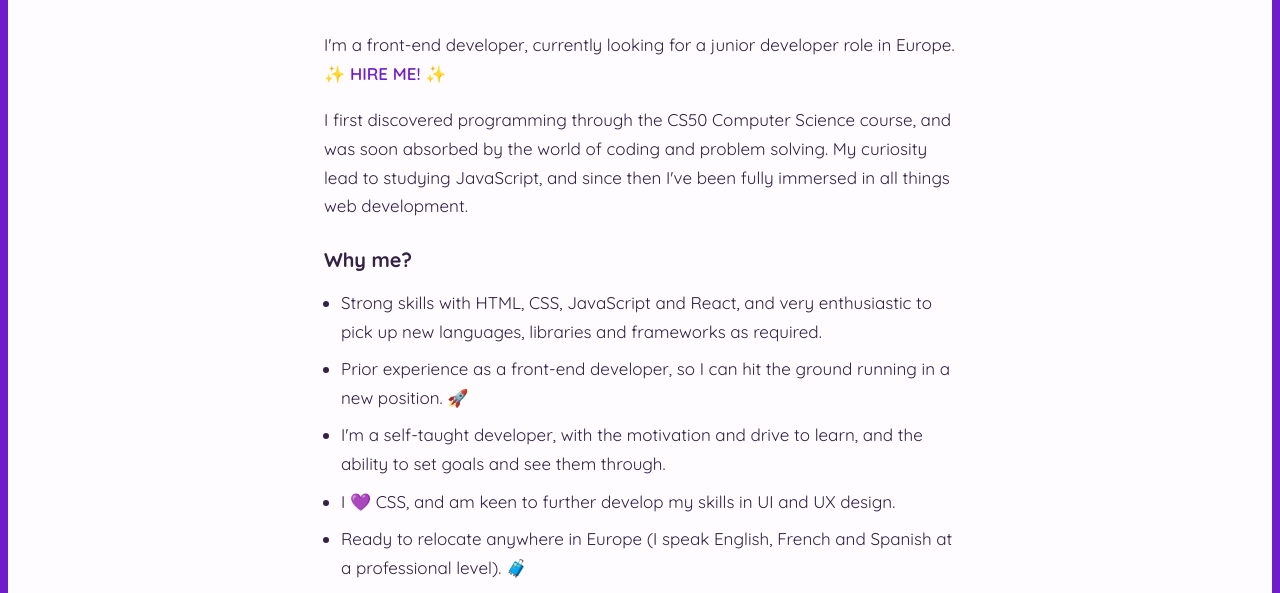
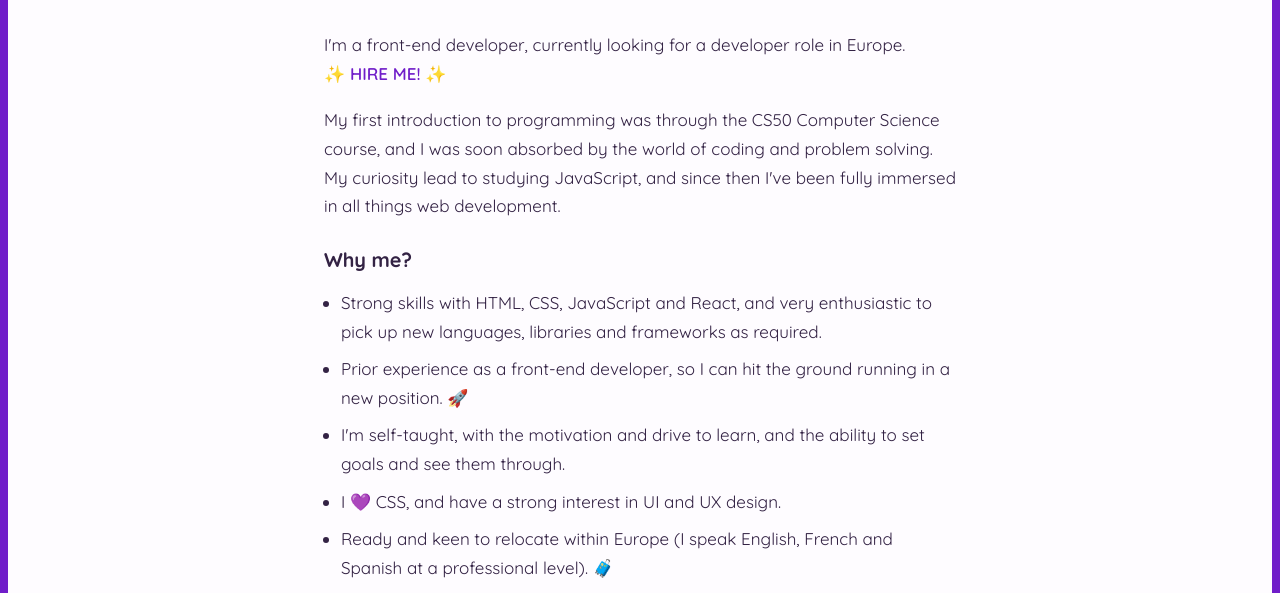
Before and after one commit to erinfm/personal-site-v2, a Gatsby site: page / in a window 1280 px wide. Shown: the part 207-800 px from the top of the page. Built offline with nearby package versions, Linux system fonts and the light colour scheme; Gatsby itself is replaced by a stand-in of ours.

Commit message:
changes to home page text, and reordering of projects in projects.js

```diff
--- a/src/pages/index.js
+++ b/src/pages/index.js
@@ -14,6 +14,12 @@ const StyledSubtitle = styled.h3``
 const StyledLink = styled(props => <Link {...props} />)`
   font-weight: 600;
   color: var(--textLink);
+  display: inline-block;
+  transition: background-color 0.1s ease;
+
+  :hover {
+    background-color: var(--accent);
+  }
 `
 
 const IndexPage = () => (
@@ -21,8 +27,8 @@ const IndexPage = () => (
     <SEO title="Home" />
     <h1>Hi, I'm Erin</h1>
     <StyledP>
-      I'm a front-end developer, currently looking for a junior developer role
-      in Europe.{" "}
+      I'm a front-end developer, currently looking for a developer role in
+      Europe.{" "}
       <StyledLink to="/contact/">
         {" "}
         <span role="img" aria-label="sparkles">
@@ -35,10 +41,10 @@ const IndexPage = () => (
       </StyledLink>
     </StyledP>
     <StyledP>
-      I first discovered programming through the CS50 Computer Science course,
-      and was soon absorbed by the world of coding and problem solving. My
-      curiosity lead to studying JavaScript, and since then I've been fully
-      immersed in all things web development.
+      My first introduction to programming was through the CS50 Computer Science
+      course, and I was soon absorbed by the world of coding and problem
+      solving. My curiosity lead to studying JavaScript, and since then I've
+      been fully immersed in all things web development.
     </StyledP>
     <StyledSubtitle>Why me?</StyledSubtitle>
     <StyledP>
@@ -56,18 +62,18 @@ const IndexPage = () => (
           </span>{" "}
         </li>
         <li>
-          I'm a self-taught developer, with the motivation and drive to learn,
-          and the ability to set goals and see them through.
+          I'm self-taught, with the motivation and drive to learn, and the
+          ability to set goals and see them through.
         </li>
         <li>
           I{" "}
           <span role="img" aria-label="purple heart">
             💜
           </span>{" "}
-          CSS, and am keen to further develop my skills in UI and UX design.
+          CSS, and have a strong interest in UI and UX design.
         </li>
         <li>
-          Ready to relocate anywhere in Europe (I speak English, French and
+          Ready and keen to relocate within Europe (I speak English, French and
           Spanish at a professional level).{" "}
           <span role="img" aria-label="luggage">
             🧳
```
Also changed, not shown: src/pages/projects.js (+41 -41 lines).
